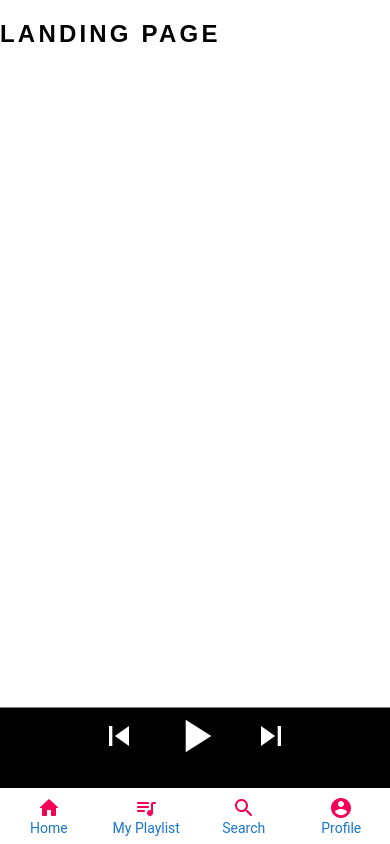
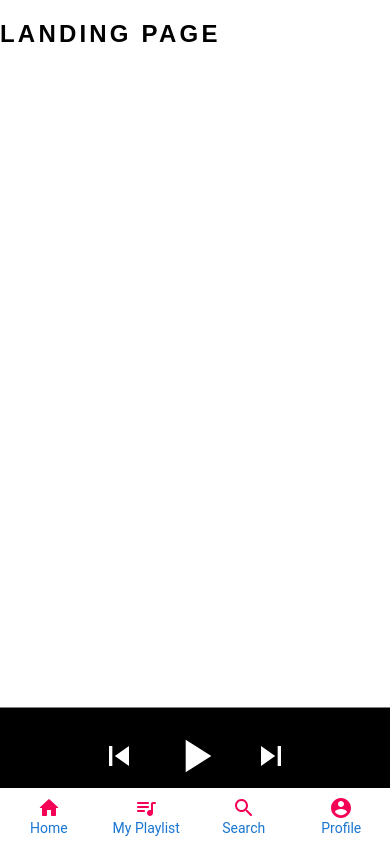
Before and after one commit to autumnjava/Ljudio, a React (Create React App) app: page / in a window 390 px wide. Built offline with nearby package versions, Linux system fonts and the light colour scheme.

Commit message:
Fixed some responsive design

```diff
--- a/src/components/player/Player.tsx
+++ b/src/components/player/Player.tsx
@@ -8,7 +8,8 @@ import {
   StyledTitleWrapper,
   StyledVideoWrapper,
   StyledImg,
-  StyledYouTubeWrapper
+  StyledYouTubeWrapper,
+  StyledPlayer
 } from './StyledPlayer'
 import Player from '@mui/material/BottomNavigation';
 import PlayArrowIcon from '@material-ui/icons/PlayArrow';
@@ -123,8 +124,9 @@ const MiniPlayer = () => {
         }}/>
       <ReplayIcon style={{
           alignSelf: 'center',
-          justifySelf: 'center',
-          color: 'white'
+          justifySelf: 'start',
+          color: 'white',
+          paddingLeft: '1rem'
         }}/>
     </>
   )
@@ -168,7 +170,7 @@ const MiniPlayer = () => {
       return <StyledImg src={songs?.currentSong[currentIndex].imgUrl} alt="" />;
     }
     if (!toggleVideo && eventYoutube && expandPlayer) {
-      eventYoutube.target.setSize(375, 300);
+      eventYoutube.target.setSize(475, 350);
     }
     return
   }
@@ -191,14 +193,11 @@ const MiniPlayer = () => {
   return (
     <>
       <StyledWrapper>
-        <Player style={{
-          background: 'black',
-          display: 'grid'
-        }} sx={{ width: '100vw', height: !expandPlayer ? '5rem' : '92vh' }}>
+        <StyledPlayer expand={expandPlayer}>
             {songs?.currentSong.length && renderTitle()}
             {songs?.currentSong.length && renderYouTubePlayer()}
           {renderIcons()}
-        </Player>
+        </StyledPlayer>
       </StyledWrapper>
     </>
   )
--- a/src/components/player/StyledPlayer.ts
+++ b/src/components/player/StyledPlayer.ts
@@ -1,12 +1,22 @@
 import styled from 'styled-components'
 
-interface playerProps {
+interface PlayerProps {
   expanded: boolean
 }
 
-interface videoProps {
+interface VideoProps {
   show: boolean
 }
+
+interface ExpandPlayer {
+  expand: boolean
+}
+
+export const StyledPlayer = styled.div<ExpandPlayer>`
+  background: black;
+  width: 100vw;
+  height: ${props => props.expand ? '92vh' : '5rem'}
+`
 
 export const StyledWrapper = styled.div`
   z-index: 100;
@@ -16,7 +26,7 @@ export const StyledWrapper = styled.div`
   border-top: 1px solid grey;
 `;
 
-export const StyledPlayerWrapper = styled.div<playerProps>`
+export const StyledPlayerWrapper = styled.div<PlayerProps>`
   width: 100vw;
   display: grid;
   grid-template-columns: ${props => props.expanded ? '1fr 1fr 1fr' : '1fr 7rem 1fr'};
@@ -39,24 +49,30 @@ export const StyledTitleWrapper = styled.div`
   grid-template-columns: 1fr 2rem;
 `
 
-export const StyledYouTubeWrapper = styled.div<videoProps>`
+export const StyledYouTubeWrapper = styled.div<VideoProps>`
   display: ${props => props.show ? 'block' : 'none'};
   width: 100vw;
 `
 
-export const StyledVideoWrapper = styled.div<videoProps>`
+export const StyledVideoWrapper = styled.div<VideoProps>`
+ width: 100vw;
   display: ${props => props.show ? 'block' : 'none'};
   display: flex;
   justify-content: center;
+  margin-top: 3rem;
+  @media (min-width: 769px) {
+    margin-top: 7rem;
+  }
 `
 
 export const StyledImg = styled.img`
   display: block;
   width: 80vw;
-  height: 42.5vh;
+  height: 50.2vh;
+  margin-bottom: 3rem;
   object-fit: contain;
   margin: 0 auto;
     @media (min-width: 769px) {
-      height: 36vh;
+      height: 42.5vh;
   }
 `
```
